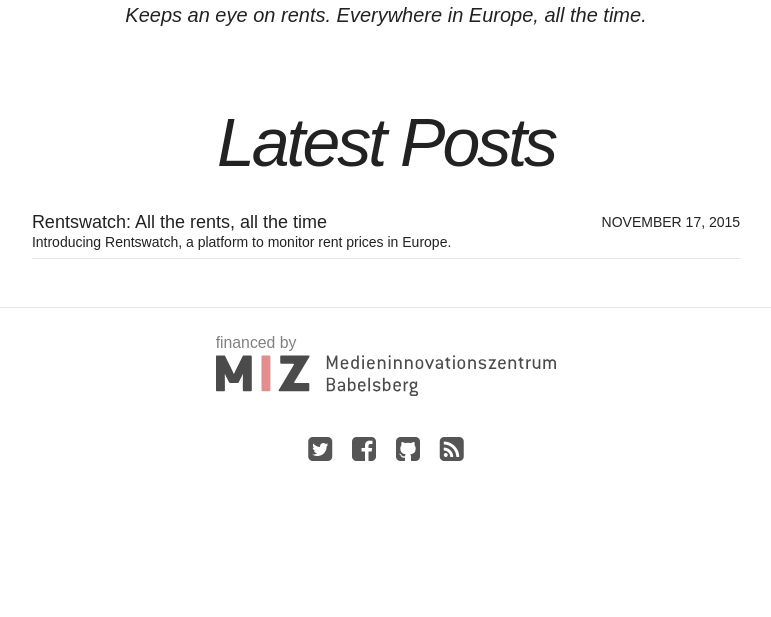
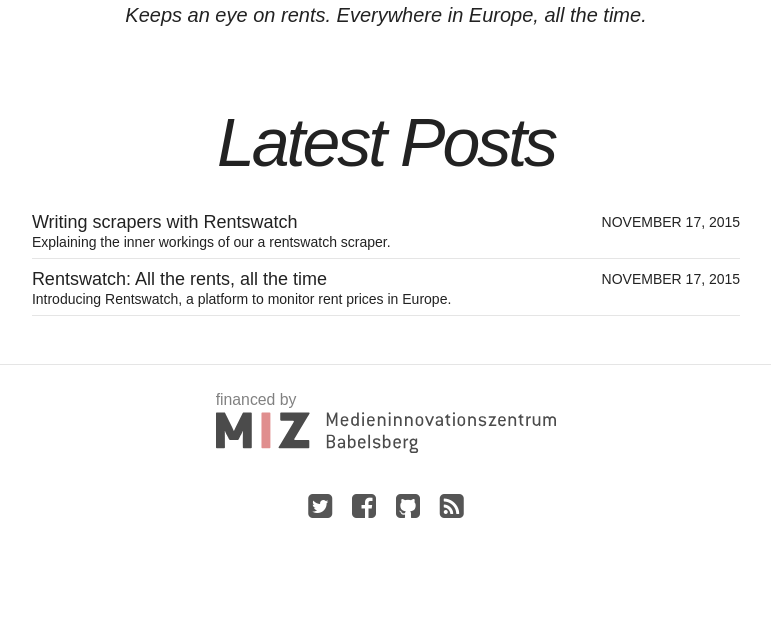
Before and after one commit to jplusplus/rentswatch-blog, a Jekyll site: the page built from index.html, in a window 1280 px wide. Shown: the part 347-964 px from the top of the page, without its empty margins (254-1025 px from the left). Built offline with Jekyll 4.4.1, drawn with Linux system fonts in a browser that asks for light colours; nearby versions of some CDN libraries; before the commit the page ends 907 px from its top, so only the background shows below that.

Commit message:
Publish post

```diff
--- a/_data/authors.yml
+++ b/_data/authors.yml
@@ -4,12 +4,12 @@
   name: Pierre Romera
   web: http://www.pirhoo.com
   email: hello@pirhoo.com
-  avatar: https://secure.gravatar.com/avatar/f514016d15f3d5409177c1031eedb0a5?s=200
+  avatar: pirhoo.jpg
   twitter: pirhoo
 
 nkb:
   name: Nicolas Kayser-Bril
   web: http://www.nkb.fr
   email: hi@nkb.fr
-  avatar: https://pbs.twimg.com/profile_images/575984392016801792/6KEzT3gT.jpeg
+  avatar: nkb.jpg
   twitter: nicolaskb
--- a/_posts/2015-11-17-all-the-rents-all-the-time.md
+++ b/_posts/2015-11-17-all-the-rents-all-the-time.md
@@ -3,6 +3,7 @@
 title: "Rentswatch: All the rents, all the time"
 excerpt: "Introducing Rentswatch, a platform to monitor rent prices in Europe."
 author: nkb
+date: 2015-11-17
 ---
 
 ![Flat in London](../images/cl-london.jpg)
--- a/_drafts/writing-scrapers.md
+++ b/_posts/2015-11-17-writing-scrapers.md
@@ -1,8 +1,9 @@
 ---
 layout: post
 title: "Writing scrapers with Rentswatch"
-excerpt:
+excerpt: "Explaining the inner workings of our a rentswatch scraper."
 author: pirhoo
+date: "2015-11-17"
 ---
 
 Rentswatch focuses on extracting classified ads. To do so, we set up a large collection
```
Also changed, not shown: images/ealing-flat.jpg (deleted), images/nkb.jpg (added), images/pirhoo.jpg (added), 1 other file.
